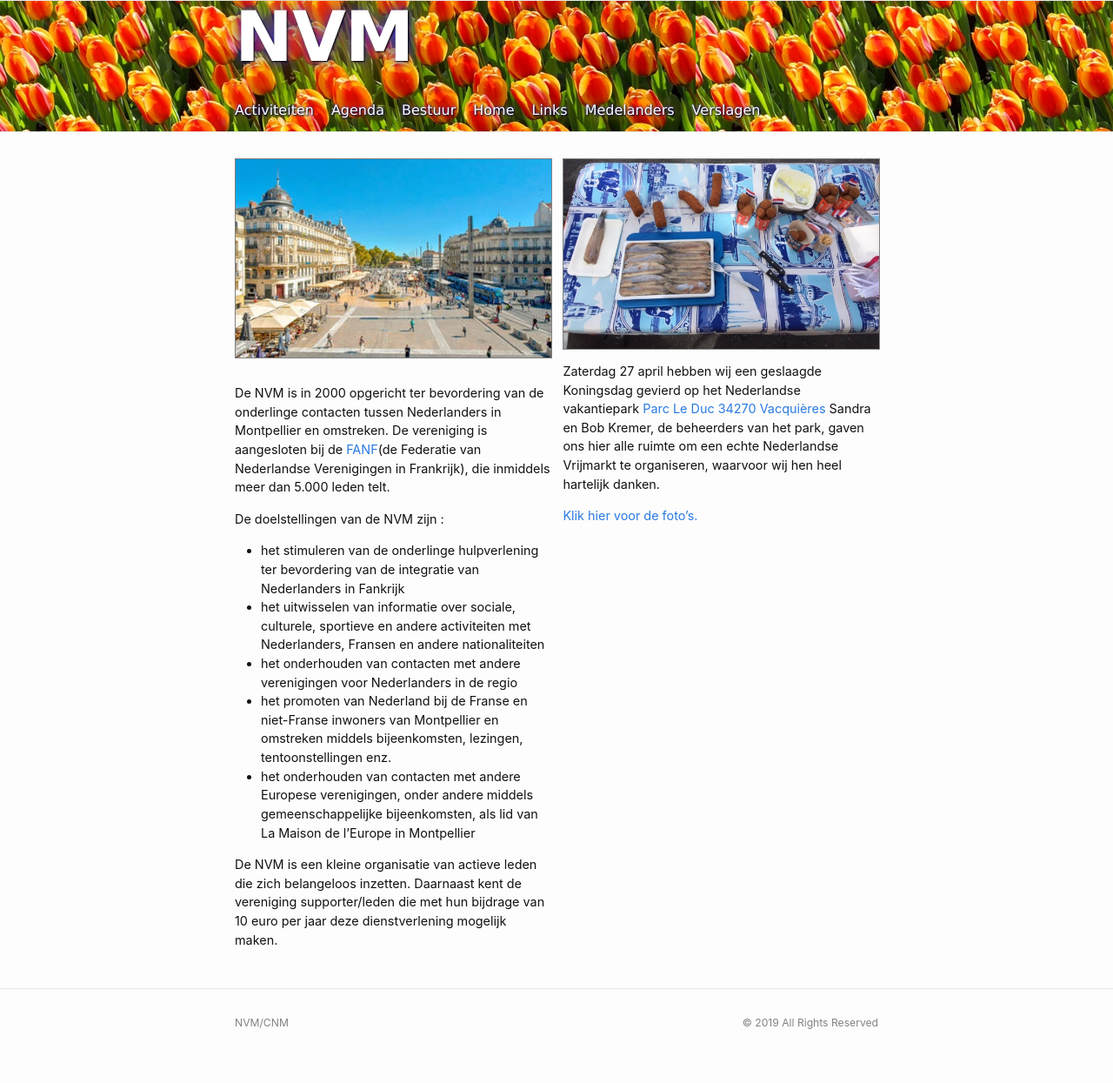
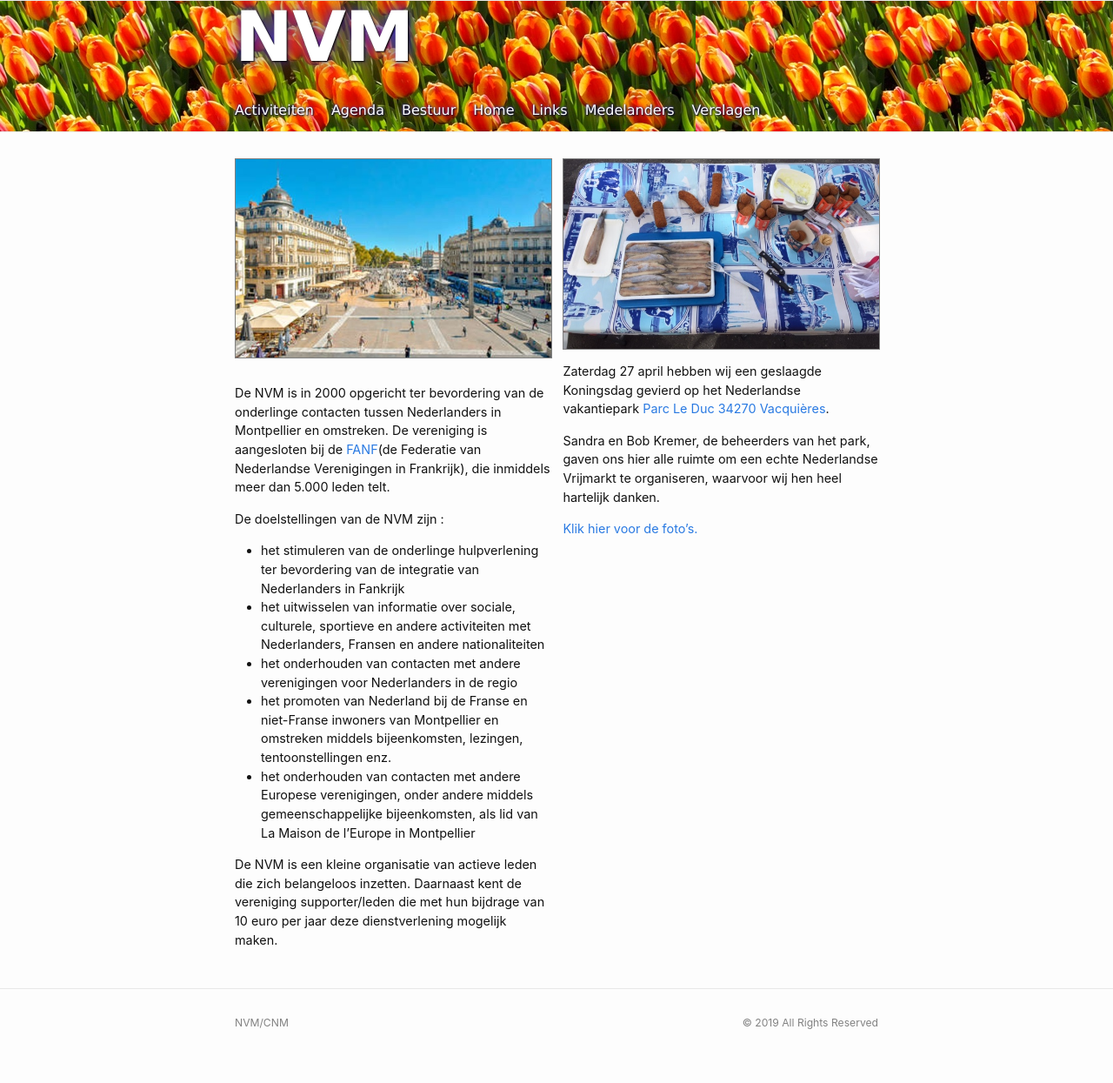
Before and after one commit to nederland34-fr/nederland34-fr.github.io, a Jekyll site: the page built from index.md, in a window 1280 px wide. Shown: the whole page at 87% size. Built offline with Jekyll 4.4.1, drawn with Linux system fonts in a browser that asks for light colours.

```diff
--- a/index.md
+++ b/index.md
@@ -26,7 +26,8 @@ De NVM is een kleine organisatie van actieve leden die zich belangeloos inzetten
 <div class="col2">
 
 ![Parc Le Duc](https://www.nederland34.fr/assets/images/2019-Koningsdag/IMG_7468.jpg)
-Zaterdag 27 april hebben wij een geslaagde Koningsdag gevierd op het Nederlandse vakantiepark [Parc Le Duc 34270 Vacquières](http://www.parcleduc.nl)
+Zaterdag 27 april hebben wij een geslaagde Koningsdag gevierd op het Nederlandse vakantiepark [Parc Le Duc 34270 Vacquières](http://www.parcleduc.nl).
+
 Sandra en Bob Kremer, de beheerders van het park, gaven ons hier alle ruimte om een echte Nederlandse Vrijmarkt te organiseren, waarvoor wij hen heel hartelijk danken.
 
 [Klik hier voor de foto's.](https://www.nederland34.fr/verslagen/2019-Koningsdag.html)
```
